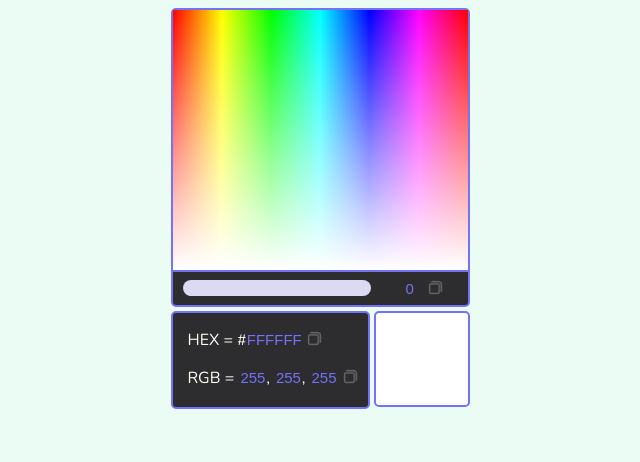
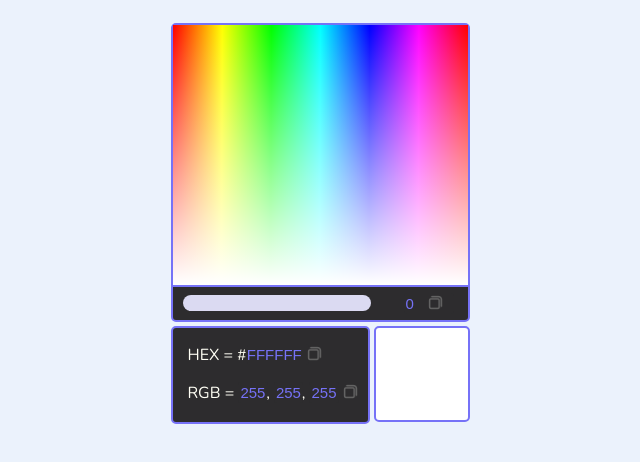
Before and after one commit to TheArtur128/Color-selector, a website with bundled scripts: page index.html in a window 1280 px wide. Shown: the whole page, without its empty margins (320-960 px from the left). Built offline with nearby package versions, Linux system fonts and the light colour scheme.

```diff
--- a/styles/index.css
+++ b/styles/index.css
@@ -3,7 +3,7 @@
 body {
   font-family: "Nunito";
   font-weight: 300;
-  background-color: #ebfcf4;
+  background-color: #ebf2fc;
 }
 
 ::selection {
@@ -69,6 +69,7 @@
 #root {
   display: grid;
   place-items: center;
+  margin-top: 23px;
 }
 
 .block {
```
